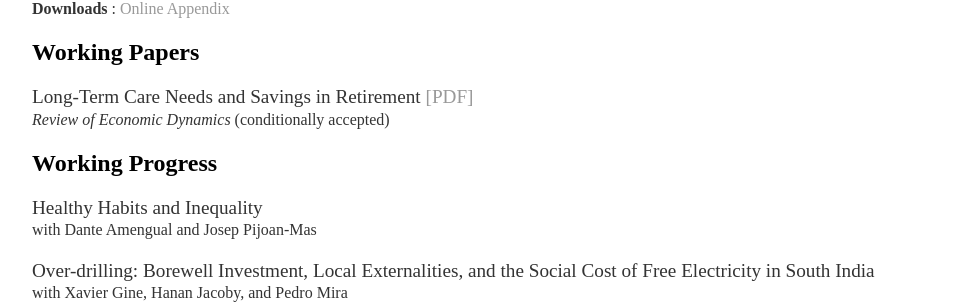
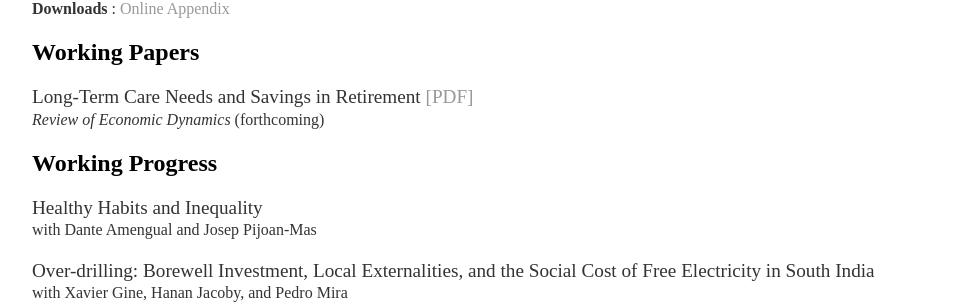
Before and after one commit to jesusbueren/jesusbueren.github.io, a Jekyll site: the page built from research/index.html, in a window 1280 px wide. Shown: the part 419-723 px from the top of the page, without its empty margins (160-1119 px from the left). Built offline with Jekyll 4.4.1, drawn with Linux system fonts in a browser that asks for light colours.

Commit message:
Update index.html

```diff
--- a/research/index.html
+++ b/research/index.html
@@ -20,7 +20,7 @@
 	<h2>Working Papers</h2>
 
 	<p> <bold> Long-Term Care Needs and Savings in Retirement </bold>  <a href="LTC_Savings_BUEREN.pdf">[PDF]</a> <small><br>
-		 <i>Review of Economic Dynamics</i> (conditionally accepted) </small></p>
+		 <i>Review of Economic Dynamics</i> (forthcoming) </small></p>
 
 	<h2>Working Progress</h2>
 
```
